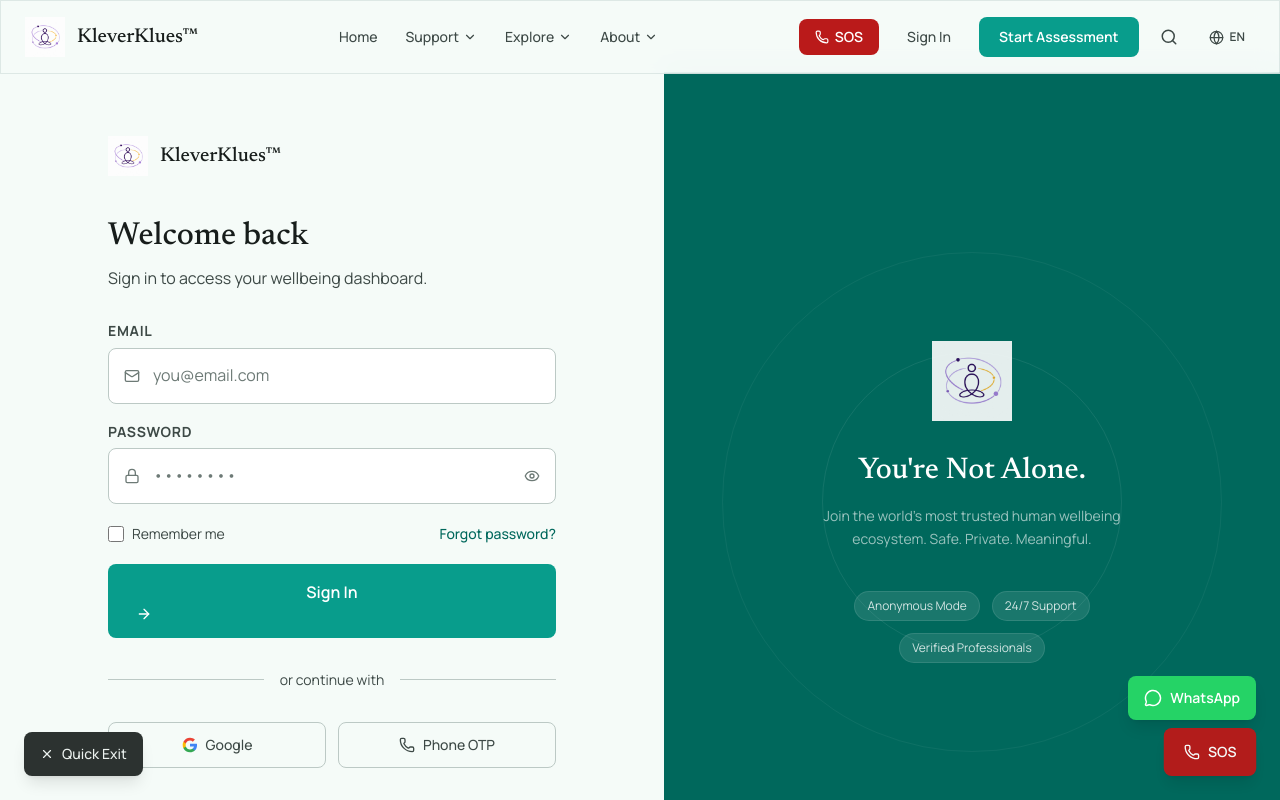
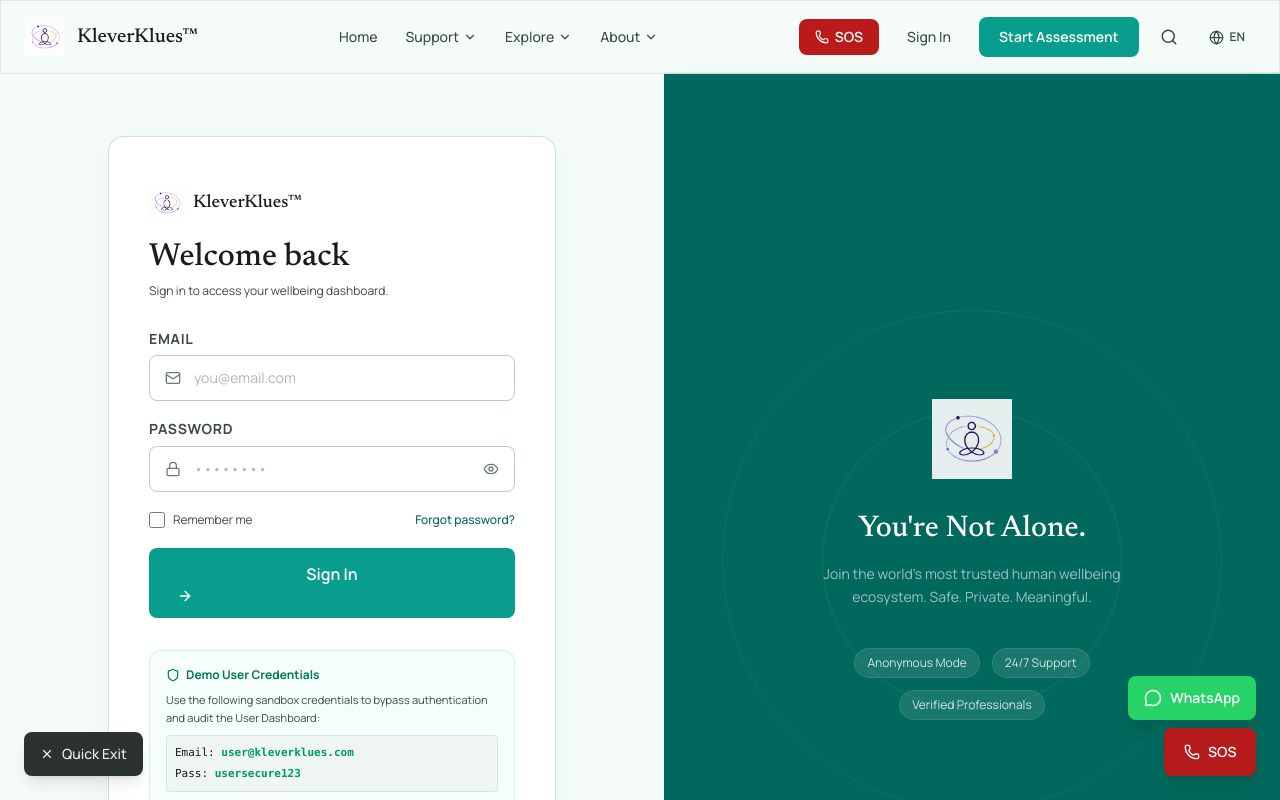
Before and after one commit to Shivam123-code/Mental-Support, a Next.js app: page /login in a window 1280 px wide. Shown: the top 800 px of the page. Built offline with nearby package versions, Linux system fonts and the light colour scheme.

Commit message:
Feat: Add demo user credentials validation and auto-fill to sign-in page

```diff
--- a/src/app/(auth)/login/page.tsx
+++ b/src/app/(auth)/login/page.tsx
@@ -1,72 +1,128 @@
 "use client";
 
 import { useState } from "react";
+import { useRouter } from "next/navigation";
 import Link from "next/link";
-import { Lock, Mail, Eye, EyeOff, Shield, ArrowRight, CheckCircle, Phone } from "lucide-react";
+import { Lock, Mail, Eye, EyeOff, Shield, ArrowRight, CheckCircle, Phone, RefreshCw, AlertCircle } from "lucide-react";
 
 export default function Login() {
+  const router = useRouter();
+  const [email, setEmail] = useState("");
+  const [password, setPassword] = useState("");
   const [showPassword, setShowPassword] = useState(false);
   const [isSignUp, setIsSignUp] = useState(false);
+  const [isLoading, setIsLoading] = useState(false);
+  const [errorMsg, setErrorMsg] = useState("");
+
+  const handleUserLoginSubmit = (e: React.FormEvent) => {
+    e.preventDefault();
+    setErrorMsg("");
+
+    const trimmedEmail = email.trim().toLowerCase();
+    const trimmedPass = password.trim();
+
+    if (!trimmedEmail || !trimmedPass) {
+      setErrorMsg("Please enter both email and password.");
+      return;
+    }
+
+    // Demo User verification
+    if (trimmedEmail === "user@kleverklues.com" && trimmedPass === "usersecure123") {
+      setIsLoading(true);
+      // Simulate network verification lag for a premium feel
+      setTimeout(() => {
+        setIsLoading(false);
+        router.push("/dashboard/user");
+      }, 1500);
+    } else {
+      setErrorMsg("Invalid credentials. Please use the demo user credentials provided below.");
+    }
+  };
+
+  const handleFillDemoCredentials = () => {
+    setEmail("user@kleverklues.com");
+    setPassword("usersecure123");
+    setErrorMsg("");
+  };
 
   return (
-    <div className="min-h-[calc(100vh-64px)] sm:min-h-[calc(100vh-72px)] flex flex-col lg:flex-row">
+    <div className="min-h-[calc(100vh-64px)] sm:min-h-[calc(100vh-72px)] flex flex-col lg:flex-row bg-[var(--surface)]">
       {/* Left Panel - Form */}
-      <div className="flex-1 flex items-center justify-center px-4 sm:px-6 py-10 sm:py-16 bg-[var(--surface)]">
-        <div className="w-full max-w-md">
-          {/* Logo */}
-          <div className="flex items-center gap-3 mb-8 sm:mb-10">
-            <div className="w-10 h-10 relative">
-              <img src="/logo.jpg" alt="KleverKlues" width={40} height={40} className="object-contain w-full h-full" />
+      <div className="flex-1 flex items-center justify-center px-4 sm:px-6 py-10 sm:py-16">
+        <div className="w-full max-w-md space-y-8 bg-[var(--surface-container-lowest)] p-8 sm:p-10 rounded-2xl border border-[var(--outline-variant)]/60 shadow-ambient">
+
+          {/* Logo & Header */}
+          <div className="space-y-4 pt-2">
+            <div className="flex items-center gap-2">
+              <div className="w-9 h-9 relative">
+                <img src="/logo.jpg" alt="KleverKlues" width={36} height={36} className="object-contain" />
+              </div>
+              <span className="text-lg font-display font-medium text-[var(--on-surface)]">KleverKlues&trade;</span>
             </div>
-            <span className="text-xl font-display font-medium text-[var(--on-surface)]">KleverKlues&trade;</span>
+            <div>
+              <h1 className="text-headline-md text-[var(--on-surface)]">
+                {isSignUp ? "Create your account" : "Welcome back"}
+              </h1>
+              <p className="text-xs text-[var(--on-surface-variant)] mt-1">
+                {isSignUp ? "Start your wellbeing journey — free & private." : "Sign in to access your wellbeing dashboard."}
+              </p>
+            </div>
           </div>
 
-          <h1 className="text-headline-md text-[var(--on-surface)] mb-2">
-            {isSignUp ? "Create your account" : "Welcome back"}
-          </h1>
-          <p className="text-[var(--on-surface-variant)] mb-8">
-            {isSignUp ? "Start your wellbeing journey — free & private." : "Sign in to access your wellbeing dashboard."}
-          </p>
+          {/* Form */}
+          <form className="space-y-5" onSubmit={handleUserLoginSubmit}>
+            {errorMsg && (
+              <div className="p-3.5 bg-rose-500/10 border border-rose-500/20 text-rose-500 rounded-xl text-xs flex items-start gap-2.5">
+                <AlertCircle size={16} className="flex-shrink-0 mt-0.5" />
+                <span>{errorMsg}</span>
+              </div>
+            )}
 
-          {/* Form */}
-          <form className="space-y-5" onSubmit={(e) => e.preventDefault()}>
             {isSignUp && (
               <div>
-                <label className="text-label-bold text-[var(--on-surface-variant)] uppercase mb-2 block">Full Name</label>
+                <label className="text-label-bold text-[var(--on-surface-variant)] uppercase mb-2 block text-xs">Full Name</label>
                 <div className="relative">
                   <input
                     type="text"
                     placeholder="Your name"
-                    className="w-full px-4 py-3.5 border border-[var(--outline-variant)] rounded-lg bg-[var(--surface-container-lowest)] text-[var(--on-surface)] placeholder:text-[var(--outline)] focus:outline-none focus:border-[var(--primary-bright)] focus:ring-1 focus:ring-[var(--primary-bright)] transition-all"
+                    disabled={isLoading}
+                    className="w-full px-4 py-3 border border-[var(--outline-variant)] rounded-lg bg-[var(--surface-container-lowest)] text-[var(--on-surface)] text-sm placeholder:text-[var(--outline)]/55 focus:outline-none focus:border-[var(--primary-bright)] focus:ring-1 focus:ring-[var(--primary-bright)] transition-all disabled:opacity-55"
                   />
                 </div>
               </div>
             )}
 
             <div>
-              <label className="text-label-bold text-[var(--on-surface-variant)] uppercase mb-2 block">Email</label>
+              <label className="text-label-bold text-[var(--on-surface-variant)] uppercase mb-2 block text-xs">Email</label>
               <div className="relative">
                 <Mail size={16} className="absolute left-4 top-1/2 -translate-y-1/2 text-[var(--outline)]" />
                 <input
                   type="email"
+                  value={email}
+                  onChange={(e) => setEmail(e.target.value)}
                   placeholder="you@email.com"
-                  className="w-full pl-11 pr-4 py-3.5 border border-[var(--outline-variant)] rounded-lg bg-[var(--surface-container-lowest)] text-[var(--on-surface)] placeholder:text-[var(--outline)] focus:outline-none focus:border-[var(--primary-bright)] focus:ring-1 focus:ring-[var(--primary-bright)] transition-all"
+                  disabled={isLoading}
+                  className="w-full pl-11 pr-4 py-3 border border-[var(--outline-variant)] rounded-lg bg-[var(--surface-container-lowest)] text-[var(--on-surface)] text-sm placeholder:text-[var(--outline)]/55 focus:outline-none focus:border-[var(--primary-bright)] focus:ring-1 focus:ring-[var(--primary-bright)] transition-all disabled:opacity-55"
                 />
               </div>
             </div>
 
             <div>
-              <label className="text-label-bold text-[var(--on-surface-variant)] uppercase mb-2 block">Password</label>
+              <label className="text-label-bold text-[var(--on-surface-variant)] uppercase mb-2 block text-xs">Password</label>
               <div className="relative">
                 <Lock size={16} className="absolute left-4 top-1/2 -translate-y-1/2 text-[var(--outline)]" />
                 <input
                   type={showPassword ? "text" : "password"}
+                  value={password}
+                  onChange={(e) => setPassword(e.target.value)}
                   placeholder="••••••••"
-                  className="w-full pl-11 pr-11 py-3.5 border border-[var(--outline-variant)] rounded-lg bg-[var(--surface-container-lowest)] text-[var(--on-surface)] placeholder:text-[var(--outline)] focus:outline-none focus:border-[var(--primary-bright)] focus:ring-1 focus:ring-[var(--primary-bright)] transition-all"
+                  disabled={isLoading}
+                  className="w-full pl-11 pr-11 py-3 border border-[var(--outline-variant)] rounded-lg bg-[var(--surface-container-lowest)] text-[var(--on-surface)] text-sm placeholder:text-[var(--outline)]/55 focus:outline-none focus:border-[var(--primary-bright)] focus:ring-1 focus:ring-[var(--primary-bright)] transition-all disabled:opacity-55"
                 />
                 <button
                   type="button"
                   onClick={() => setShowPassword(!showPassword)}
+                  disabled={isLoading}
                   className="absolute right-4 top-1/2 -translate-y-1/2 text-[var(--outline)] hover:text-[var(--primary)] transition-colors"
                 >
                   {showPassword ? <EyeOff size={16} /> : <Eye size={16} />}
@@ -75,7 +131,7 @@ export default function Login() {
             </div>
 
             {!isSignUp && (
-              <div className="flex items-center justify-between text-sm">
+              <div className="flex items-center justify-between text-xs">
                 <label className="flex items-center gap-2 text-[var(--on-surface-variant)] cursor-pointer">
                   <input type="checkbox" className="w-4 h-4 rounded border-[var(--outline-variant)] accent-[var(--primary-bright)]" />
                   Remember me
@@ -86,42 +142,56 @@ export default function Login() {
               </div>
             )}
 
-            <button type="submit" className="btn-primary w-full !py-4 flex items-center justify-center gap-2">
-              {isSignUp ? "Create Account" : "Sign In"} <ArrowRight size={16} />
+            <button
+              type="submit"
+              disabled={isLoading}
+              className="btn-primary w-full !py-3.5 flex items-center justify-center gap-2 transition-colors disabled:opacity-60"
+            >
+              {isLoading ? (
+                <>
+                  <RefreshCw size={16} className="animate-spin" /> Verifying Security Token...
+                </>
+              ) : (
+                <>
+                  {isSignUp ? "Create Account" : "Sign In"} <ArrowRight size={16} />
+                </>
+              )}
             </button>
           </form>
 
-          {/* Divider */}
-          <div className="relative my-8">
-            <div className="absolute inset-0 flex items-center">
-              <div className="w-full border-t border-[var(--outline-variant)]" />
+          {/* Demo Credentials Helper Box */}
+          {!isSignUp && (
+            <div className="p-4 bg-emerald-50/50 dark:bg-emerald-950/20 border border-emerald-500/15 rounded-xl space-y-2">
+              <div className="flex items-center gap-1.5 text-xs font-bold text-emerald-700 dark:text-emerald-400">
+                <Shield size={14} /> Demo User Credentials
+              </div>
+              <p className="text-[11px] text-[var(--on-surface-variant)] leading-relaxed">
+                Use the following sandbox credentials to bypass authentication and audit the User Dashboard:
+              </p>
+              <div className="text-[11px] font-mono bg-[var(--surface-container-low)] p-2 rounded border border-[var(--outline-variant)]/40 space-y-1">
+                <div>Email: <span className="font-semibold text-emerald-600 dark:text-emerald-400">user@kleverklues.com</span></div>
+                <div>Pass: <span className="font-semibold text-emerald-600 dark:text-emerald-400">usersecure123</span></div>
+              </div>
+              <button
+                type="button"
+                onClick={handleFillDemoCredentials}
+                disabled={isLoading}
+                className="w-full text-center text-[10px] font-bold text-emerald-600 dark:text-emerald-400 hover:underline uppercase tracking-wider pt-1 disabled:opacity-50"
+              >
+                Auto-fill Credentials
+              </button>
             </div>
-            <div className="relative flex justify-center">
-              <span className="bg-[var(--surface)] px-4 text-sm text-[var(--on-surface-variant)]">or continue with</span>
-            </div>
-          </div>
-
-          {/* Social Login */}
-          <div className="grid grid-cols-2 gap-3">
-            <button className="flex items-center justify-center gap-2 px-4 py-3 border border-[var(--outline-variant)] rounded-lg text-sm font-medium text-[var(--on-surface-variant)] hover:bg-[var(--surface-container)] hover:border-[var(--primary-bright)] transition-all">
-              <svg width="16" height="16" viewBox="0 0 24 24"><path d="M22.56 12.25c0-.78-.07-1.53-.2-2.25H12v4.26h5.92c-.26 1.37-1.04 2.53-2.21 3.31v2.77h3.57c2.08-1.92 3.28-4.74 3.28-8.09z" fill="#4285F4"/><path d="M12 23c2.97 0 5.46-.98 7.28-2.66l-3.57-2.77c-.98.66-2.23 1.06-3.71 1.06-2.86 0-5.29-1.93-6.16-4.53H2.18v2.84C3.99 20.53 7.7 23 12 23z" fill="#34A853"/><path d="M5.84 14.09c-.22-.66-.35-1.36-.35-2.09s.13-1.43.35-2.09V7.07H2.18C1.43 8.55 1 10.22 1 12s.43 3.45 1.18 4.93l2.85-2.22.81-.62z" fill="#FBBC05"/><path d="M12 5.38c1.62 0 3.06.56 4.21 1.64l3.15-3.15C17.45 2.09 14.97 1 12 1 7.7 1 3.99 3.47 2.18 7.07l3.66 2.84c.87-2.6 3.3-4.53 6.16-4.53z" fill="#EA4335"/></svg>
-              Google
-            </button>
-            <button className="flex items-center justify-center gap-2 px-4 py-3 border border-[var(--outline-variant)] rounded-lg text-sm font-medium text-[var(--on-surface-variant)] hover:bg-[var(--surface-container)] hover:border-[var(--primary-bright)] transition-all">
-              <Phone size={16} />
-              Phone OTP
-            </button>
-          </div>
+          )}
 
           {/* Toggle Sign Up / Sign In */}
           <p className="text-center mt-8 text-sm text-[var(--on-surface-variant)]">
             {isSignUp ? (
               <>Already have an account?{" "}
-                <button onClick={() => setIsSignUp(false)} className="text-[var(--primary)] font-semibold hover:underline">Sign In</button>
+                <button type="button" onClick={() => setIsSignUp(false)} className="text-[var(--primary)] font-semibold hover:underline">Sign In</button>
               </>
             ) : (
               <>Don&apos;t have an account?{" "}
-                <button onClick={() => setIsSignUp(true)} className="text-[var(--primary)] font-semibold hover:underline">Create one free</button>
+                <button type="button" onClick={() => setIsSignUp(true)} className="text-[var(--primary)] font-semibold hover:underline">Create one free</button>
               </>
             )}
           </p>
```
